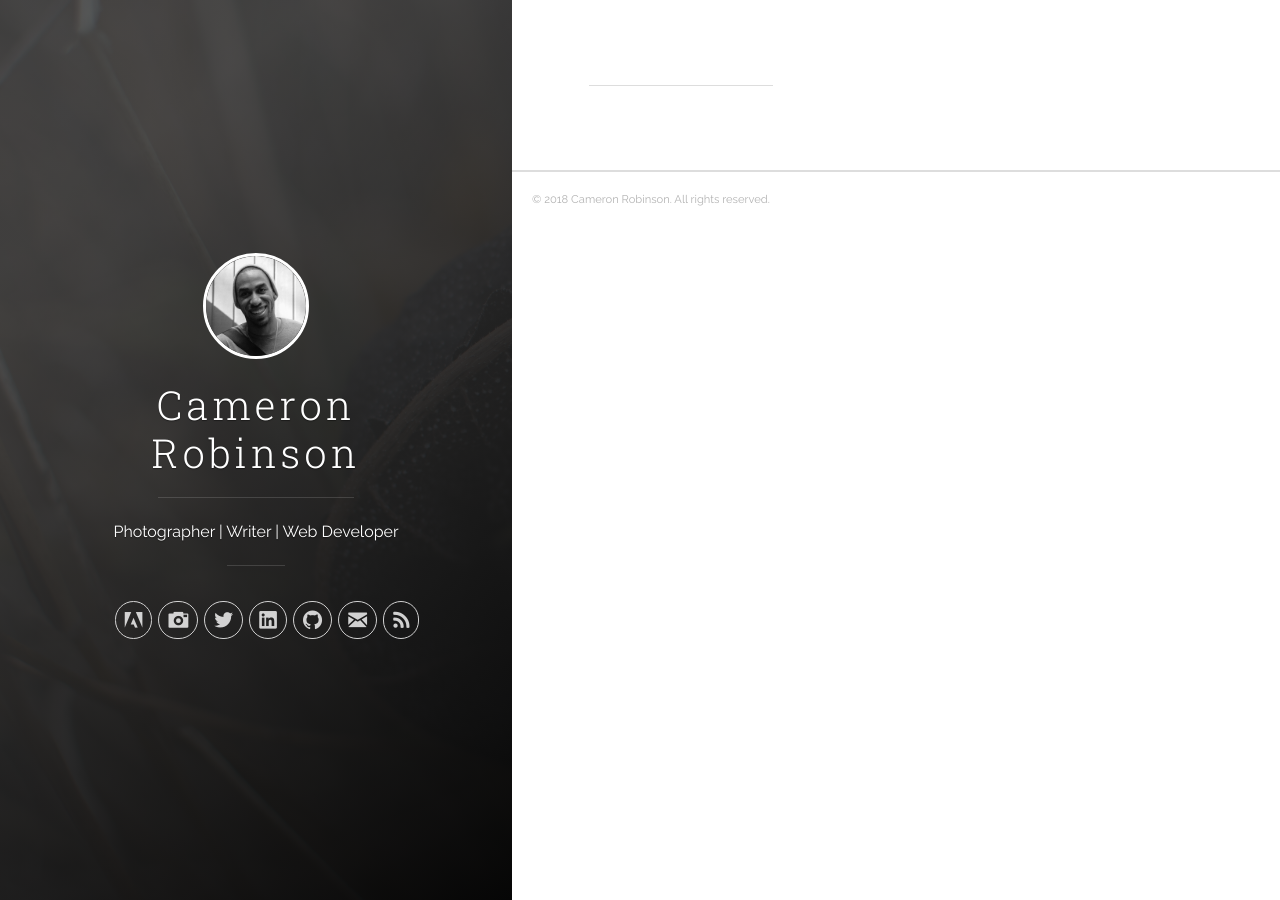
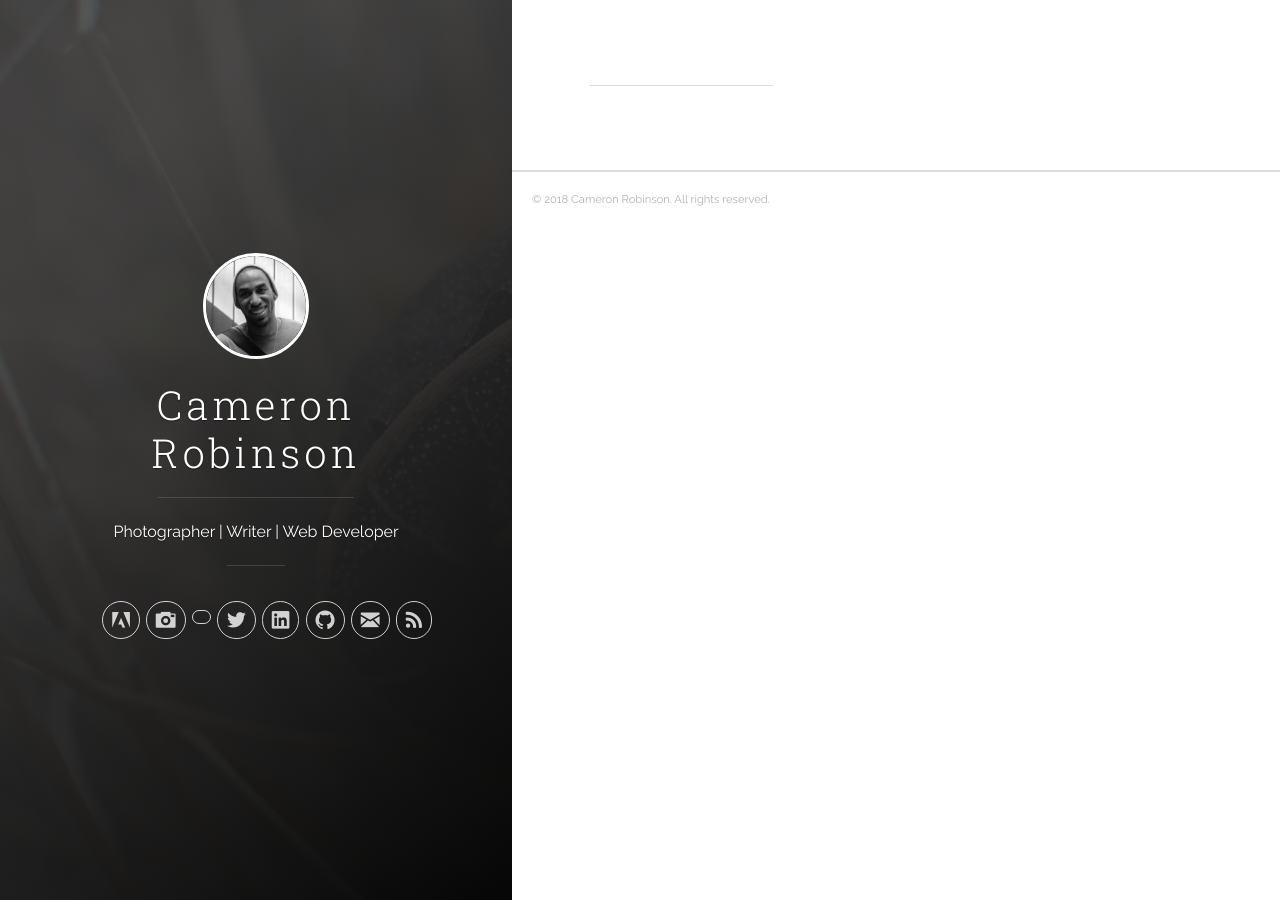
Before and after one commit to cameroncrobinson/cameroncrobinson.github.io, a Jekyll site: the page built from index.html, in a window 1280 px wide. Built offline with Jekyll 4.4.1, drawn with Linux system fonts in a browser that asks for light colours; the list of posts is cut into pages by our own code.

Commit message:
medium link

```diff
--- a/_includes/header.html
+++ b/_includes/header.html
@@ -44,6 +44,16 @@
                   <a href="{{ site.author.photo_site }}" title="Photography" target="_blank">
                     <i class="icon icon-camera"></i>
                     <span class="label">Photography</span>
+                  </a>
+                </li>
+              {% endif %}
+
+              {% if site.author.medium_blog %}
+                <!-- Facebook -->
+                <li class="navigation__item">
+                  <a href="{{ site.author.medium_blog }}" title="blog" target="_blank">
+                    <i class="icon social-medium"></i>
+                    <span class="label">Blog</span>
                   </a>
                 </li>
               {% endif %}
```
